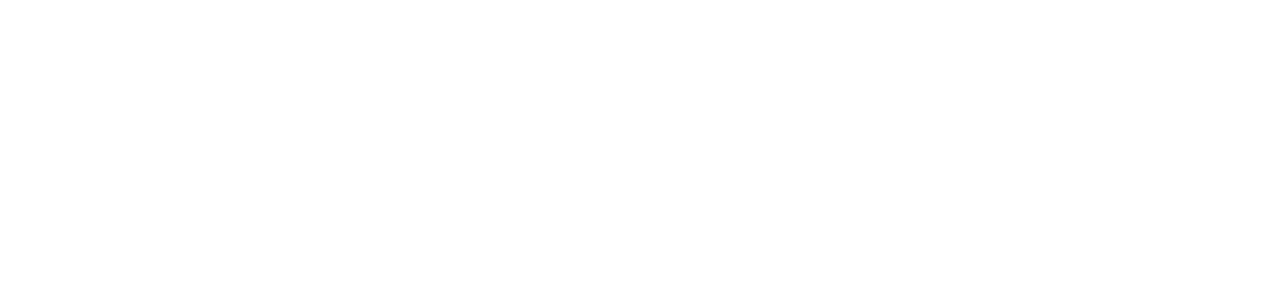
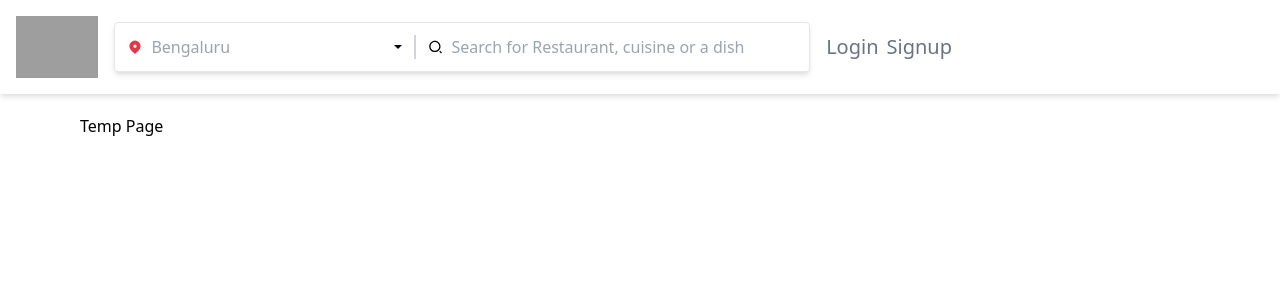
Before and after one commit to ananya-01/Zomato_Clone, a React (Create React App) app in the folder client/: page / in a window 1280 px wide. Shown: the top 300 px of the page. Built offline with nearby package versions, Linux system fonts and the light colour scheme; grey boxes are pictures that could not be loaded.

Commit message:
Add Navbar

```diff
--- a/client/package.json
+++ b/client/package.json
@@ -9,6 +9,8 @@
     "@testing-library/user-event": "^12.8.3",
     "react": "^17.0.2",
     "react-dom": "^17.0.2",
+    "react-icons": "^4.3.1",
+    "react-router-dom": "^5.3.0",
     "react-scripts": "4.0.3",
     "web-vitals": "^1.1.2"
   },
--- a/client/public/index.html
+++ b/client/public/index.html
@@ -24,7 +24,7 @@
       work correctly both with client-side routing and a non-root public URL.
       Learn how to configure a non-root public URL by running `npm run build`.
     -->
-    <title>React App</title>
+    <title>Zomato Clone</title>
   </head>
   <body>
     <noscript>You need to enable JavaScript to run this app.</noscript>
--- a/client/src/App.jsx
+++ b/client/src/App.jsx
@@ -1,8 +1,14 @@
+//HOC
+import HomeLayoutHOC from "./HOC/Home.Hoc";
+
+//Temp page
+import Temp from './components/temp';
+
 function App() {
   return (
-    <div className="App">
-
-    </div>
+    <>
+        <HomeLayoutHOC path="/" exact component={Temp} />
+    </>
   );
 }
 
--- /dev/null
+++ b/client/src/HOC/Home.Hoc.jsx
@@ -0,0 +1,18 @@
+import React, { Component } from "react";
+import { Route } from "react-router-dom";
+
+//Layout
+import HomeLayout from "../Layout/Home.layout";
+
+const HomeLayoutHOC = ({component: Component, ...rest}) => {
+    return(
+        <>
+        <Route {...rest} component={(props) => <HomeLayout>
+            <Component  {...props} />
+        </HomeLayout>}/>
+        </>
+
+    );
+}
+
+export default HomeLayoutHOC;
--- /dev/null
+++ b/client/src/Layout/Home.layout.jsx
@@ -0,0 +1,15 @@
+import React from "react";
+
+//components
+import Navbar from "../components/Navbar";
+
+const HomeLayout = (props) => {
+return <>
+    <Navbar />
+    <div className="container mx-auto px-4 lg:px-20 ">
+        {props.children}
+    </div>
+</>;
+};
+
+export default HomeLayout;
--- /dev/null
+++ b/client/src/components/Navbar/index.jsx
@@ -0,0 +1,82 @@
+import React from "react";
+
+//Icons
+import {FaUserAlt} from 'react-icons/fa';
+import {IoMdArrowDropdown, IoMdArrowDropup} from 'react-icons/io';
+import {HiLocationMarker} from 'react-icons/hi';
+import {RiSearch2Line} from 'react-icons/ri';
+
+const MobileNav = () =>{
+    return (
+        <div className="flex w-full items-center justify-between md:hidden">
+            <div className="w-28">
+                <img src="https://b.zmtcdn.com/web_assets/b40b97e677bc7b2ca77c58c61db266fe1603954218.png"
+                alt="logo"
+                className="w-full h-full" />
+            </div>
+            <div className="flex items-center gap-3">
+                <button className="bg-zomato-400 text-white py-2 px-3 rounded-full">
+                    Use App
+                </button>
+                <span className="border p-2 border-gray-300 text-zomato-400 rounded-full">
+                    <FaUserAlt />
+                </span>
+            </div>
+        </div>
+    );
+
+};
+
+const MediumNav = () => {
+    return(
+        <>
+        <div className="hidden gap-4 md:flex items-center w-full justify-between lg:w-3/4">
+            <div className="w-28">
+                <img src="https://b.zmtcdn.com/web_assets/b40b97e677bc7b2ca77c58c61db266fe1603954218.png"
+                alt="logo"
+                className="w-full h-full" />
+            </div>
+            <div className="w-full bg-white shadow-md p-3 border border-gray-200 rounded flex items-center gap-3">
+                <div className="flex items-center gap-2 border-r-2 border-gray-300 pr-2 ">
+                    <span className="text-zomato-400">
+                        <HiLocationMarker />
+                    </span>
+                    <input type="text" placeholder="Bengaluru" className="focus:outline-none"/>
+                    <IoMdArrowDropdown />
+                </div>
+                <div className="flex items-center w-full gap-2">
+                    <RiSearch2Line />
+                    <input type="search" placeholder="Search for Restaurant, cuisine or a dish"
+                    className="w-full focus:outline-none"/>
+                </div>
+            </div>
+            <div className="flex gap-2 ">
+                <button className="text-gray-500 hover:text-gray-800 text-xl">
+                    Login
+                </button>
+                <button className="text-gray-500 hover:text-gray-800 text-xl">
+                    Signup
+                </button>
+            </div>
+        </div>
+        </>
+    );
+
+};
+
+
+
+const Navbar = () => {
+    return(
+        <>
+        <nav className="p-4 flex bg-white shadow-md w-full items-center">
+            <MobileNav />
+            <MediumNav />
+        </nav>
+
+        </>
+    );
+
+};
+
+export default Navbar;
--- /dev/null
+++ b/client/src/components/temp.jsx
@@ -0,0 +1,13 @@
+import React from "react";
+
+const Temp = () => {
+    return (
+        <>
+            <div className="my-5">
+               Temp Page
+            </div>
+        </>
+    );
+}
+
+export default Temp;
--- a/client/src/index.jsx
+++ b/client/src/index.jsx
@@ -2,11 +2,13 @@
 import ReactDOM from 'react-dom';
 import './index.css';
 import App from './App';
-
+import {BrowserRouter} from "react-router-dom";
 
 ReactDOM.render(
   <React.StrictMode>
-    <App />
+    <BrowserRouter>
+      <App />
+    </BrowserRouter>
   </React.StrictMode>,
   document.getElementById('root')
 );
--- a/client/tailwind.config.js
+++ b/client/tailwind.config.js
@@ -2,7 +2,23 @@
   purge: ['./src/**/*.{js,jsx,ts,tsx}', './public/index.html'],
   darkMode: false, // or 'media' or 'class'
   theme: {
-    extend: {},
+    extend: {
+      colors:{
+        zomato:
+        {
+          50: '#ffe5e7',
+          100: '#fabac0',
+          200: '#f18f96',
+          300: '#e9626d',
+          400: '#e23744',
+          500: '#c81d2a',
+          600: '#9d1520',
+          700: '#700d16',
+          800: '#46060c',
+          900: '#1e0002',
+        },
+      },
+    },
   },
   variants: {
     extend: {},
```
Also changed, not shown: 1 other file (tests, documents, lock files or other folders).
